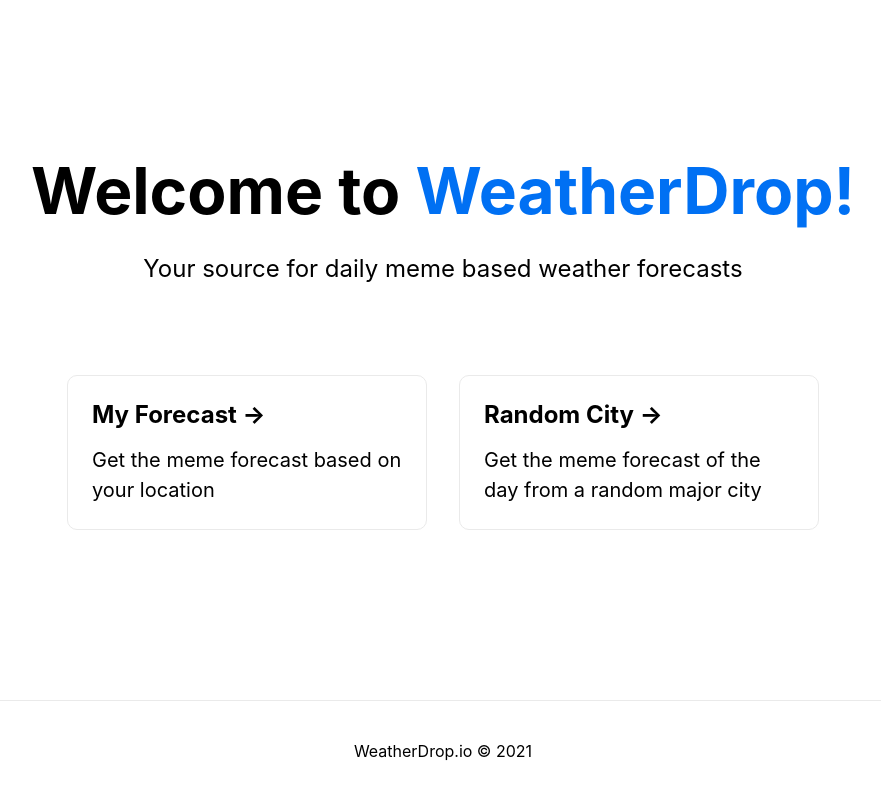
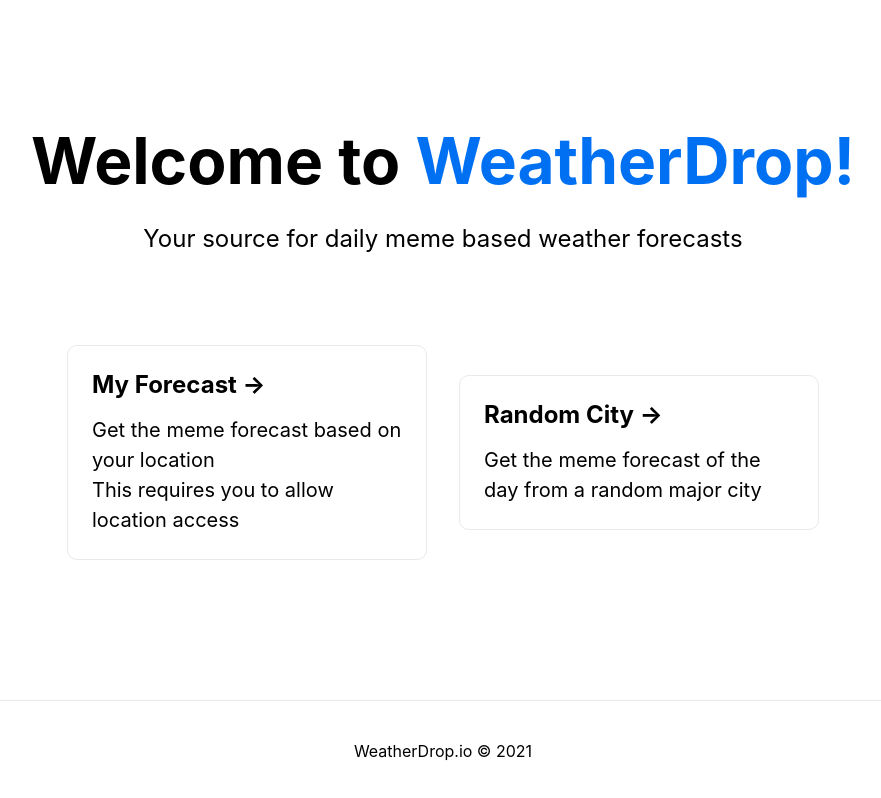
Before and after one commit to bsord/weatherdrop, a Next.js app: page / in a window 1280 px wide. Shown: the whole page, without its empty margins (197-1078 px from the left). Built offline with nearby package versions, Linux system fonts and the light colour scheme.

Commit message:
feat: Add initial location lookup to api

```diff
--- a/pages/index.tsx
+++ b/pages/index.tsx
@@ -26,6 +26,7 @@ export default function Home() {
             <a href="" className={styles.card}>
               <h2>My Forecast &rarr;</h2>
               <p>Get the meme forecast based on your location</p>
+              <p>This requires you to allow location access</p>
             </a>
           </Link>
           <Link href="/random">
```
